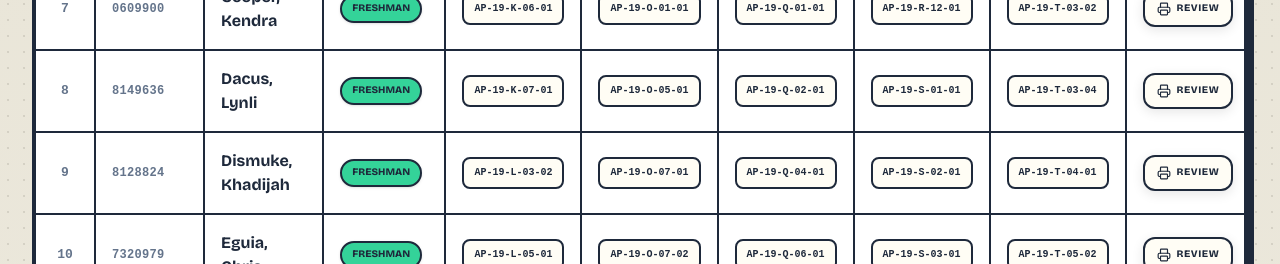
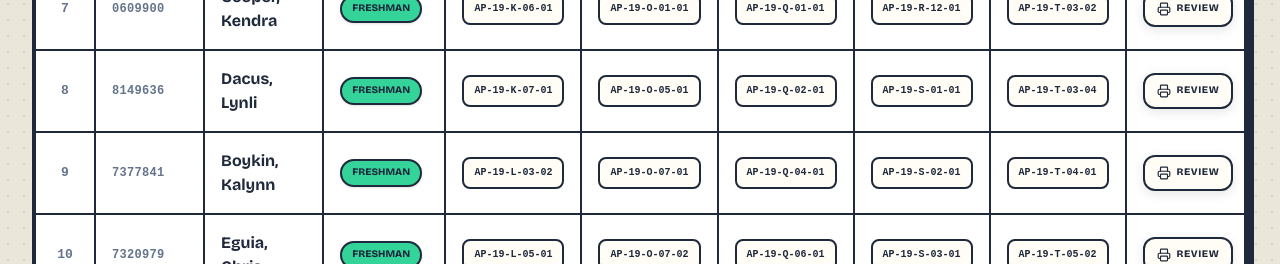
Before and after one commit to victogarcia4/ap2-notebook-lm-fall2026, a React (Vite) app: page / in a window 1280 px wide. Shown: the part 3620-3884 px from the top of the page. Built offline with nearby package versions, Linux system fonts and the light colour scheme; a web font is replaced by a local one.

Commit message:
feat: update roster and add student notebook
Replace Khadijah Dismuke with Kalynn Boykin in the roster and add a new notebook entry for Debora Ledesma.

```diff
--- a/data/notebooks.json
+++ b/data/notebooks.json
@@ -218,5 +218,16 @@
     "topic": "Cardio: Vessels — Fluid Mechanics & Vascular Resistance (AP-19-M-03-01)",
     "description": "Explain fluid mechanics of blood flow, blood pressure gradient, and peripheral vascular resistance.",
     "createdAt": "2026-09-09"
+  },
+  {
+    "id": "notebook-ledesma-debora-exam1",
+    "title": "Pituitary Hormones & Physiological Impact NotebookLM (AP-19-J-05-02)",
+    "url": "https://notebook.google.com/notebook/a27e856b-8195-4430-8273-34820328b2f7",
+    "author": "Ledesma, Debora",
+    "role": "student",
+    "examId": "exam1",
+    "topic": "Endocrine — Pituitary Hormones & Target Organs (AP-19-J-05-02)",
+    "description": "List pituitary hormones (anterior/posterior) and summarize their target organs and physiological impact.",
+    "createdAt": "2026-09-10"
   }
 ]
--- a/src/App.tsx
+++ b/src/App.tsx
@@ -37,6 +37,17 @@ export default function App() {
     if (saved) {
       try {
         const savedRoster = JSON.parse(saved) as Student[];
+
+        // Handle roster updates: replace Dismuke, Khadijah (8128824) with Boykin, Kalynn (7377841)
+        const dismukeIdx = savedRoster.findIndex(student => student.id === "8128824");
+        const kalynn = defaultStudents.find(student => student.id === "7377841");
+        if (dismukeIdx !== -1 && kalynn) {
+          savedRoster[dismukeIdx] = { ...kalynn };
+        } else if (kalynn && !savedRoster.some(student => student.id === kalynn.id)) {
+          const boykinIdx = defaultStudents.findIndex(student => student.id === kalynn.id);
+          savedRoster.splice(boykinIdx > 0 ? boykinIdx : 8, 0, { ...kalynn });
+        }
+
         const melissa = defaultStudents.find(student => student.id === "7311968");
 
         if (melissa && !savedRoster.some(student => student.id === melissa.id)) {
--- a/src/data/students.ts
+++ b/src/data/students.ts
@@ -29,7 +29,7 @@ export const defaultStudents: Student[] = [
   },
   { id: "0609900", name: "Cooper, Kendra", gradeBasis: "Graded", units: "4.00", plan: "Associate Degree - Associate of Science (AS)", level: "Freshman" },
   { id: "8149636", name: "Dacus, Lynli", gradeBasis: "Graded", units: "4.00", plan: "Associate Degree - Associate of Science (AS)", level: "Freshman" },
-  { id: "8128824", name: "Dismuke, Khadijah", gradeBasis: "Graded", units: "4.00", plan: "Associate Degree - Associate of Science (AS)", level: "Freshman" },
+  { id: "7377841", name: "Boykin, Kalynn", gradeBasis: "Graded", units: "4.00", plan: "Associate Degree - Associate of Science (AS)", level: "Freshman" },
   { id: "7320979", name: "Eguia, Chris", gradeBasis: "Graded", units: "4.00", plan: "Associate Degree - Associate of Science (AS)", level: "Freshman" },
   { id: "7735358", name: "Escamilla, Desteny", gradeBasis: "Graded", units: "4.00", plan: "Associate Degree - Associate of Science (AS)", level: "Freshman" },
   { id: "7768690", name: "Flores, Jaqueline", gradeBasis: "Graded", units: "4.00", plan: "Associate Degree - Associate of Science (AS)", level: "Freshman" },
@@ -61,7 +61,17 @@ export const defaultStudents: Student[] = [
       exam5: "https://notebook.google.com/notebook/b9c0cbe4-e3c0-4919-9bd9-5bc069981465"
     }
   },
-  { id: "7363842", name: "Ledesma, Debora", gradeBasis: "Graded", units: "4.00", plan: "Associate Degree - Associate of Science (AS)", level: "Freshman" },
+  {
+    id: "7363842",
+    name: "Ledesma, Debora",
+    gradeBasis: "Graded",
+    units: "4.00",
+    plan: "Associate Degree - Associate of Science (AS)",
+    level: "Freshman",
+    notebookLinks: {
+      exam1: "https://notebook.google.com/notebook/a27e856b-8195-4430-8273-34820328b2f7"
+    }
+  },
   {
     id: "0690788",
     name: "Lerma, Stephanie",
```
